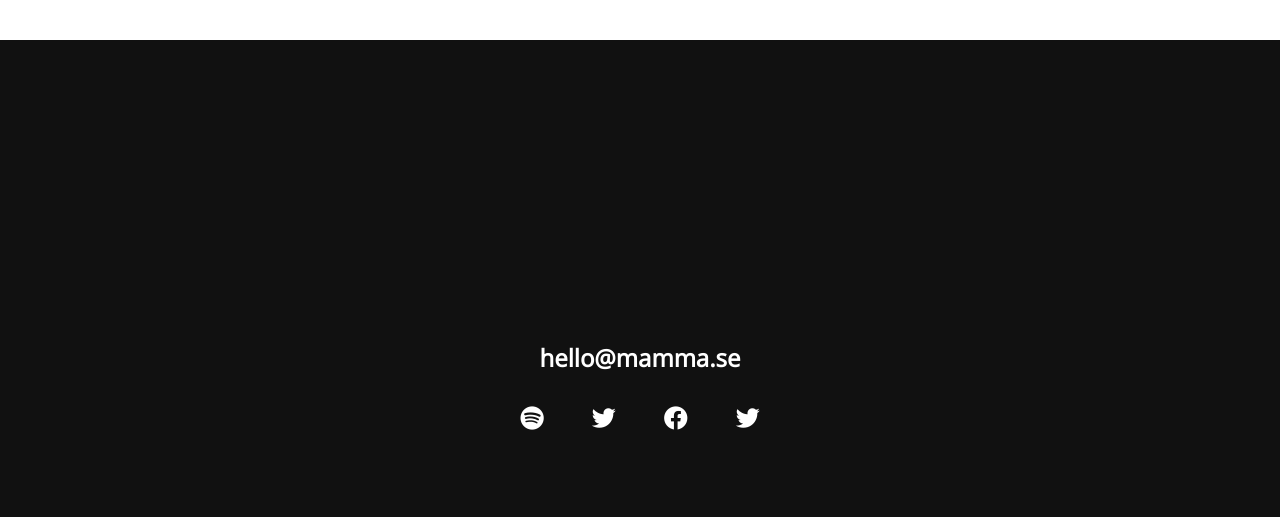
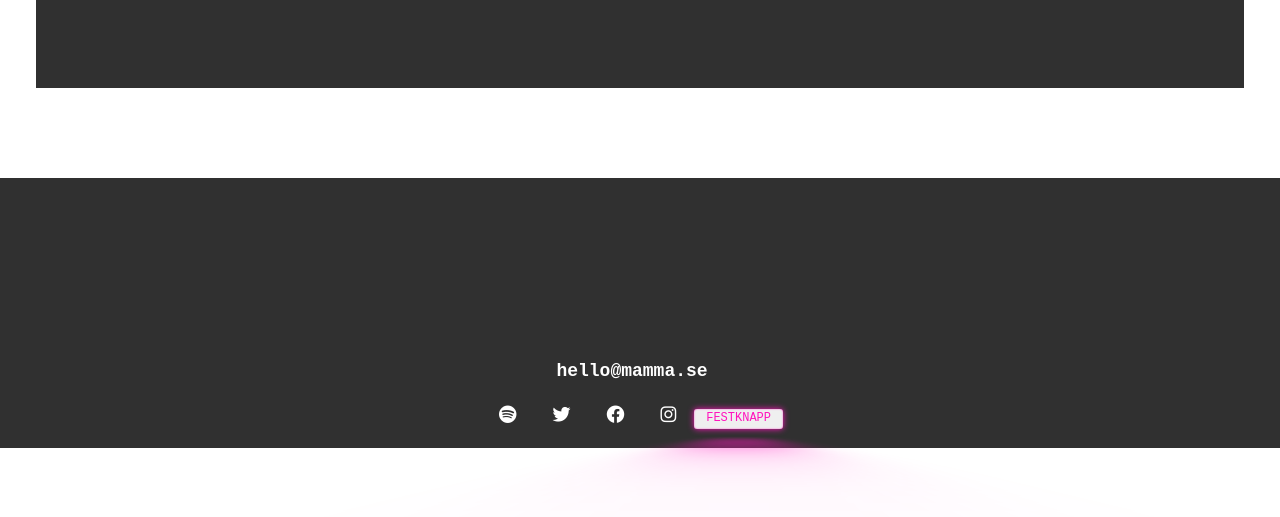
Before and after one commit to Eddod/CV-Labb, a plain HTML site: page Js/index.html in a window 1280 px wide. Shown: the part 2455-2972 px from the top of the page. After the commit the page ends 2903 px from the top, so only its background shows below. Drawn offline with nearby package versions, Linux system fonts and the light colour scheme.

Commit message:
positionfix

```diff
--- a/Css/style.css
+++ b/Css/style.css
@@ -79,20 +79,13 @@ strong{font-weight: var(--fw-bold) }
    margin-top: 5%;
    color: var(--clr-accent);
    border: var(--clr-accent);
-
-
-
 }
 .btn:hover{
   transform:scale(1.1);
 }
 .active, .content{
-  display: block;
   overflow: hidden;
   background-color: var(--clr-light);
-}
-.active , .textcontent{
-  display: block;
 }
 
 
@@ -339,7 +332,7 @@ header{
 }
 
 .about-me{
-  max-width: 1000px;
+  position:relative;
   margin: 0;
 }
 .about-me__img{
@@ -349,7 +342,7 @@ header{
 @media(min-width: 600px){
   .about-me{
     display: grid;
-    grid-template-columns: 1fr 200px;
+    grid-template-columns: 1fr 300px;
     grid-template-areas:
     "title img"
     "subtitle img"
@@ -396,28 +389,24 @@ header{
 .portfolio-__item{
   background: var(--clr-accent);
   overflow: hidden;
+
 }
 
 .portfolio__img{
   transition: transform 750ms cubic-bezier(.025, 0, .5, 1),
   opacity 250ms linear;
+  position:relative;
+  height:100%;
 }
 .portfolio__img:hover{
-  transform: scale(1,1.010);
   opacity: 0.75;
 }
 
 
 /*footer*/
-footer{
-  background: #111;
+
+footer a{
   color: var(--clr-light);
-  text-align:center;
-  padding: 2.5em 0;
-  font-size: var(--fs-h3);
-}
-footer a{
-  color: inherit;
   text-decoration: none;
 }
 .footer__link{
@@ -448,3 +437,91 @@ opacity: .7;
 .social-list__link{
   padding: .5em;
 }
+
+
+/* FESTKNAPP*/
+
+
+*,
+*::before,
+*::after{
+  box-sizing: border-box;
+}
+footer{
+  min-height: 10vh;
+  display: grid;
+  place-items: center;
+  background: var(--clr-dark);
+  font-family: 'Source Code Pro', monospace;
+  color:var(--clr-dark);
+  padding-right: 1rem;
+}
+
+.neon-button{
+
+  --clr-neon: hsl(317 100% 54%);
+  display: inline-block;
+  cursor: pointer;
+  font-size: .75rem;
+  text-decoration: none;
+  color:var(--clr-neon);
+  border: var(--clr-neon);
+  padding: 0.25em 1em;
+  border-radius: 0.25em;
+  z-index: 1;
+
+  text-shadow:
+      0 0 0.125em hsl(0 0% 100% / 0.125),
+      0 0 0 0.45em currentColor;
+
+      box-shadow: inset 0 0 0.125em 0 var(--clr-neon),
+      0 0 0.5em 0 var(--clr-neon);
+
+  position: relative;
+
+}
+
+.neon-button::before{
+  pointer-events: none;
+  content: "";
+  position: absolute;
+  background: var(--clr-neon);
+  top:120%;
+  left:0;
+  width:100%;
+  height:100%;
+
+  transform: perspective(1em) rotateX(40deg)
+  scale(1,0.35);
+
+  filter: blur(1.5em);
+
+
+}
+.neon-button::after{
+  content:"";
+  position:absolute;
+  top:0;
+  bottom:0;
+  left:0;
+  right:0;
+  box-shadow: 0 0 2em 0.5em var(--clr-neon);
+  opacity: 0;
+  background-color: var(--clr-neon);
+  z-index: -1;
+  transition: opacity 100ms linear;
+
+  border-radius: 0.25em;
+}
+
+.neon-button:hover,
+.neon-button:focus{
+  background: var(--clr-neon);
+  color: var(--clr-bg);
+  text-shadow:none;
+
+}
+
+.neon-button:hover::after{
+  opacity:1;
+}
--- a/Js/index.html
+++ b/Js/index.html
@@ -132,10 +132,11 @@
                 </li>
                 <li class="social-list__item">
                     <a class="social-list__link" href="https://instagram.com">
-                        <i class="fa-brands fa-twitter">
+                        <i class="fa-brands fa-instagram">
                         </i>
                     </a>
                 </li>
+                <a href="https://www.youtube.com/watch?v=UAELOY3hWnI&ab_channel=CackaIsraelsson-Topic"><button class="neon-button">FESTKNAPP</button></a>
             </ul>
     </footer>
 
```
